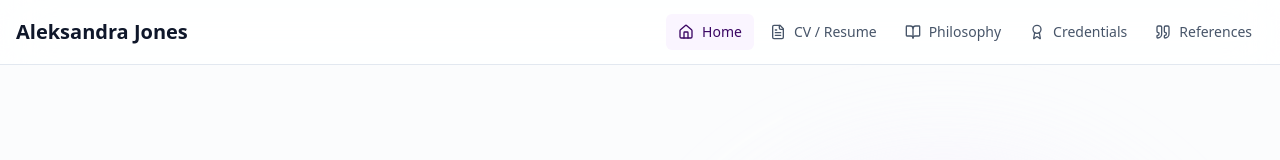
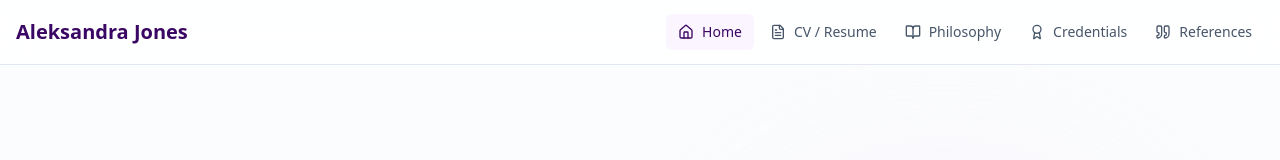
Before and after one commit to j-mcdonell/teacher-profile-aleksandra-jones, a React (Vite) app: page / in a window 1280 px wide. Shown: the top 160 px of the page. Built offline with nearby package versions, Linux system fonts and the light colour scheme; the HTML template or start-up script is replaced by a standard one.

Commit message:
Updated navigation bar color.

```diff
--- a/src/Layout.jsx
+++ b/src/Layout.jsx
@@ -31,7 +31,7 @@ export default function Layout({ children }) {
             <Link
               to="/"
               onClick={() => setMobileMenuOpen(false)}
-              className="font-bold text-xl text-slate-900 hover:opacity-80 transition-opacity"
+              className="font-bold text-xl text-purple-950 hover:opacity-80 transition-opacity"
             >
               Aleksandra Jones
             </Link>
```
